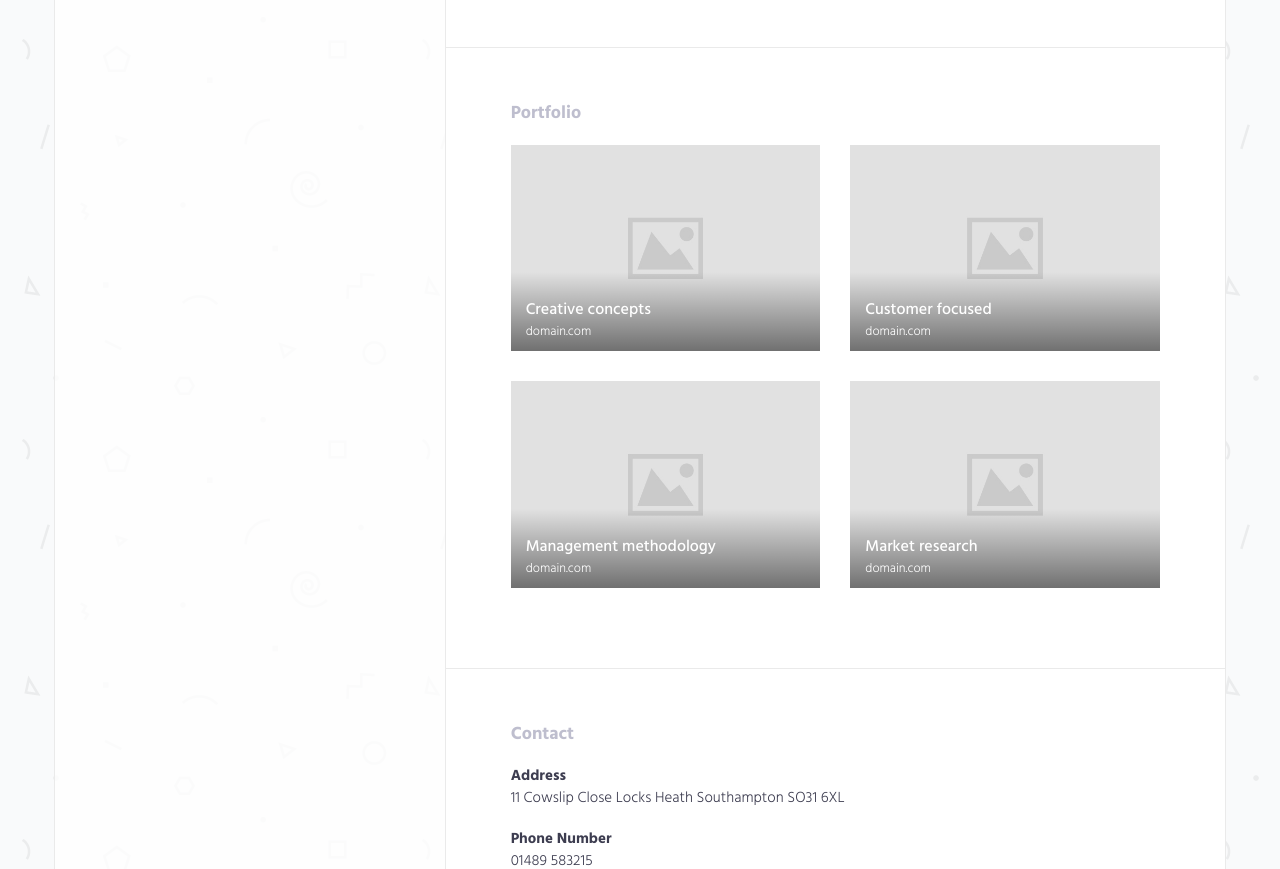
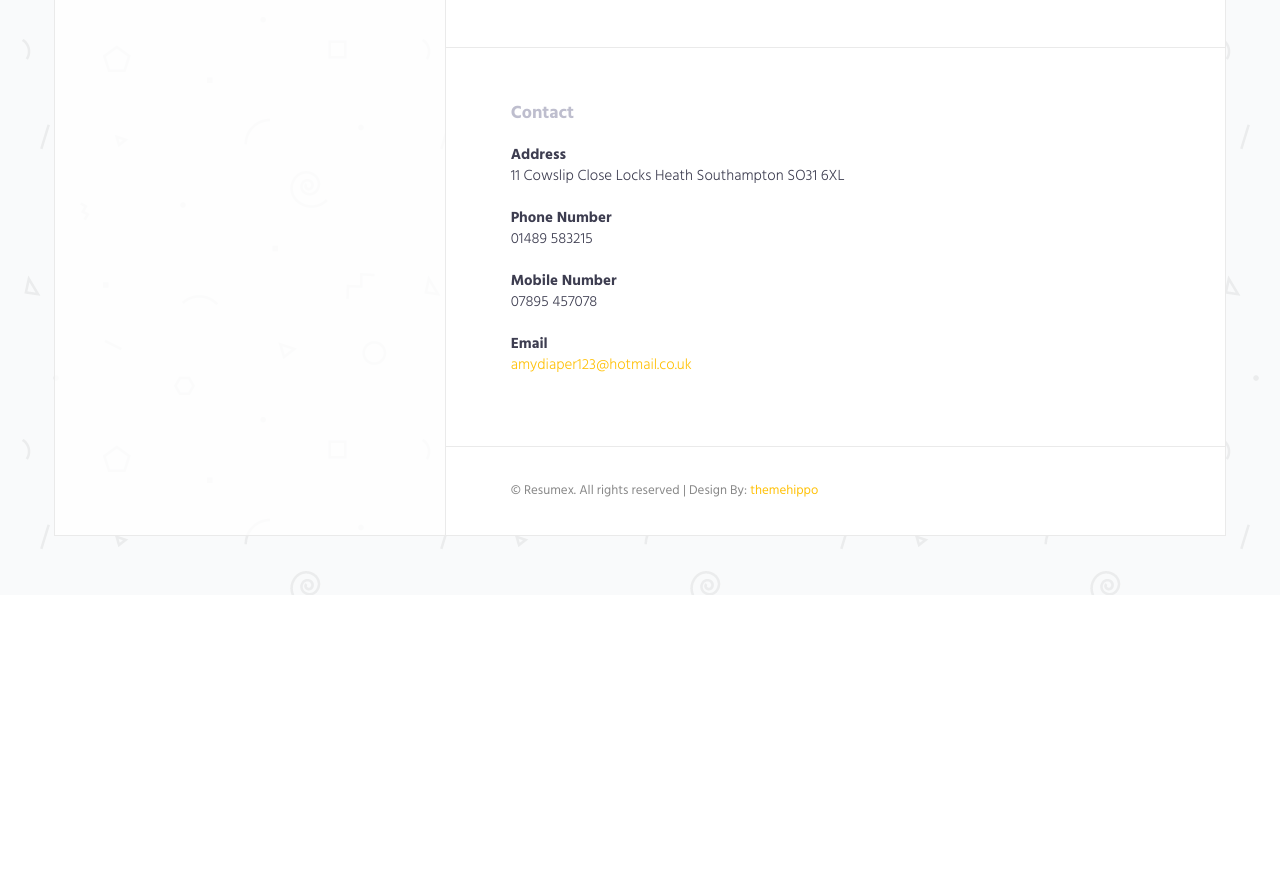
Before and after one commit to amyxdiaper/AboutMe, a plain HTML site: page index.html in a window 1280 px wide. Shown: the part 2480-3349 px from the top of the page. After the commit the page ends 3075 px from the top, so only its background shows below. Drawn offline with Linux system fonts and the light colour scheme.

Commit message:
Update index.html

```diff
--- a/index.html
+++ b/index.html
@@ -349,81 +349,6 @@
 
     </div>
 </section>
-<!-- .section-publications -->
-
-<section class="section-wrapper portfolio-section">
-    <div class="container-fluid">
-        <div class="row">
-            <div class="col-md-12">
-                <div class="section-title">
-                    <h2>Portfolio</h2>
-                </div>
-            </div>
-        </div>
-        <div class="row">
-            <div class="col-md-6">
-                <a class="portfolio-item" href="#">
-                    <div class="portfolio-thumb">
-                        <img src="img/portfolio-1.jpg" alt="">
-                    </div>
-
-                    <div class="portfolio-info">
-                        <h3>Creative concepts</h3>
-                        <small>domain.com</small>
-                    </div>
-                    <!-- portfolio-info -->
-                </a>
-                <!-- .portfolio-item -->
-            </div>
-            <div class="col-md-6">
-                <a class="portfolio-item" href="#">
-                    <div class="portfolio-thumb">
-                        <img src="img/portfolio-2.jpg" alt="">
-                    </div>
-
-                    <div class="portfolio-info">
-                        <h3>Customer focused</h3>
-                        <small>domain.com</small>
-                    </div>
-                    <!-- portfolio-info -->
-                </a>
-                <!-- .portfolio-item -->
-            </div>
-            <div class="col-md-6">
-                <a class="portfolio-item" href="#">
-                    <div class="portfolio-thumb">
-                        <img src="img/portfolio-3.jpg" alt="">
-                    </div>
-
-                    <div class="portfolio-info">
-                        <h3>Management methodology</h3>
-                        <small>domain.com</small>
-                    </div>
-                    <!-- portfolio-info -->
-                </a>
-                <!-- .portfolio-item -->
-            </div>
-            <div class="col-md-6">
-                <a class="portfolio-item" href="#">
-                    <div class="portfolio-thumb">
-                        <img src="img/portfolio-4.jpg" alt="">
-                    </div>
-
-                    <div class="portfolio-info">
-                        <h3>Market research</h3>
-                        <small>domain.com</small>
-                    </div>
-                    <!-- portfolio-info -->
-                </a>
-                <!-- .portfolio-item -->
-            </div>
-
-        </div>
-        <!-- /.row -->
-    </div>
-</section>
-<!-- .portfolio -->
-
 <section class="section-contact section-wrapper gray-bg">
     <div class="container-fluid">
         <div class="row">
```
